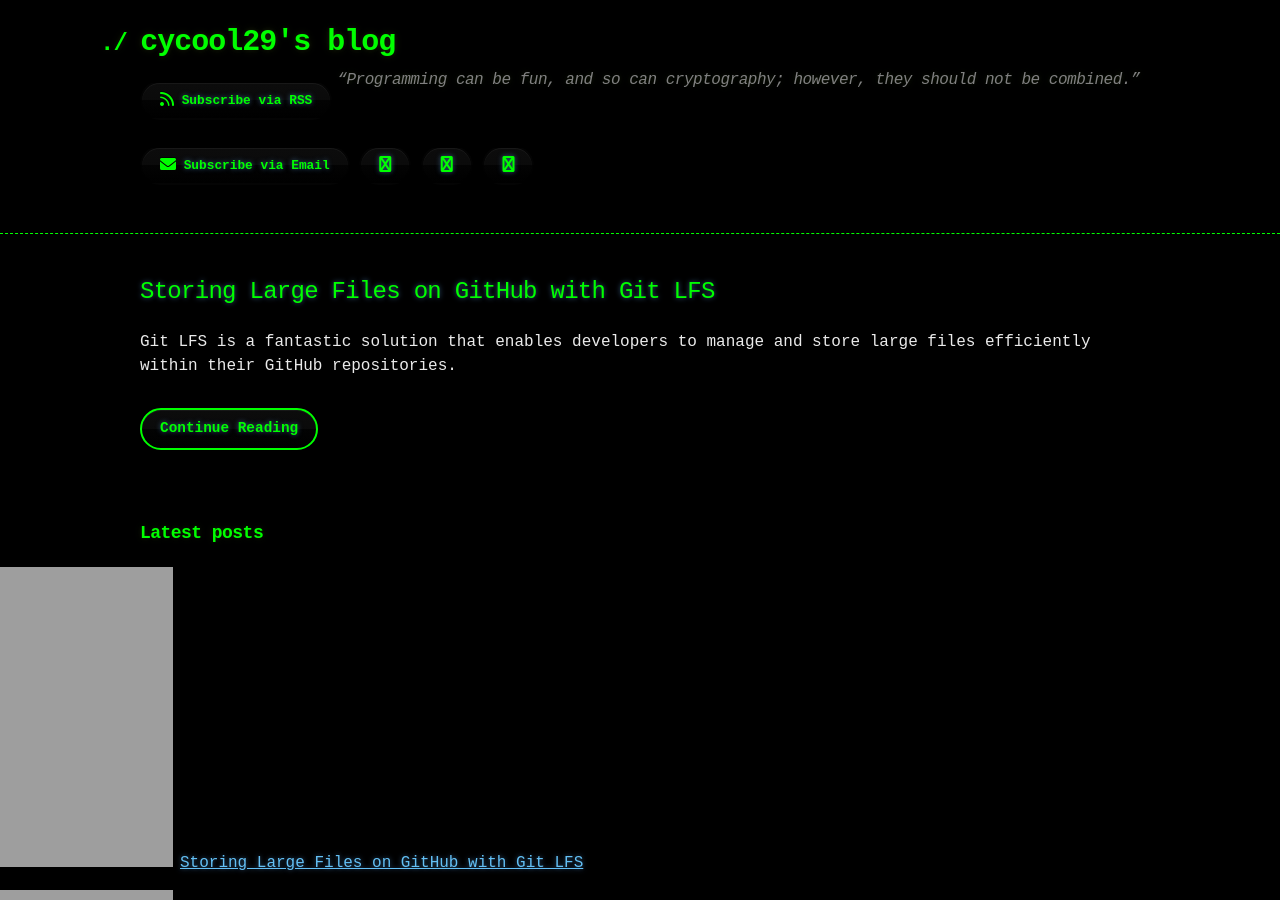
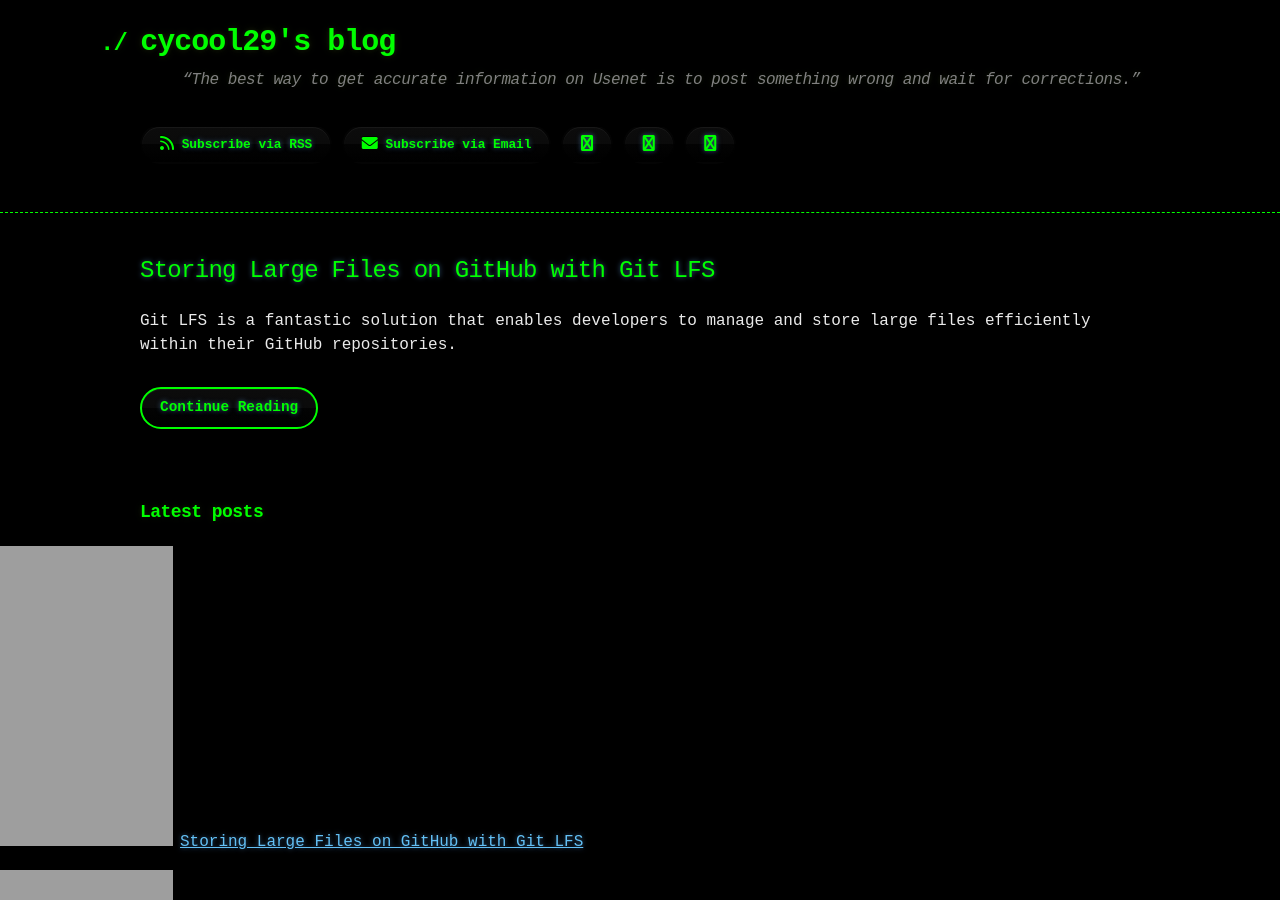
Before and after one commit to cycool29/cycool29.github.io, a Jekyll site: the page built from index.md, in a window 1280 px wide and 900 px high. Built offline with Jekyll 4.4.1, drawn with Linux system fonts in a browser that asks for light colours; a style sheet for code colours, icons or effects is not loaded.

Commit message:
Update quotes

```diff
--- a/_config.yml
+++ b/_config.yml
@@ -1,5 +1,5 @@
 title: cycool29's blog
-description: "“Programming can be fun, and so can cryptography; however, they should not be combined.” "
+description: "“The best way to get accurate information on Usenet is to post something wrong and wait for corrections.” "
 bio: A high school student. Intermediate in Python, Git, Bash. Learning JavaScript. He/Him. "
 author: cycool29
 url: https://cycool29.github.io
```
